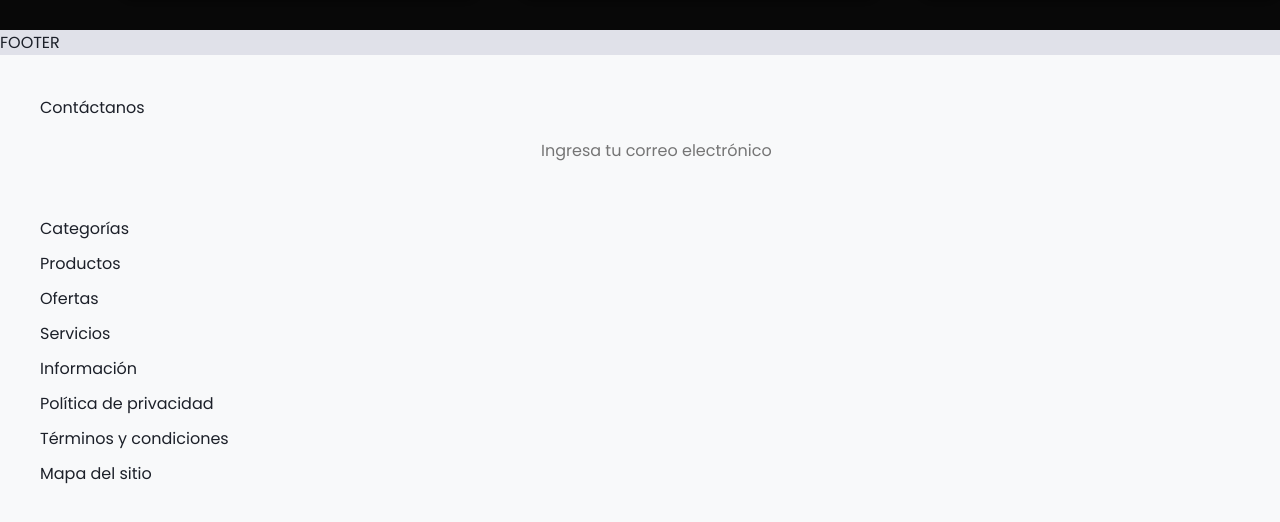
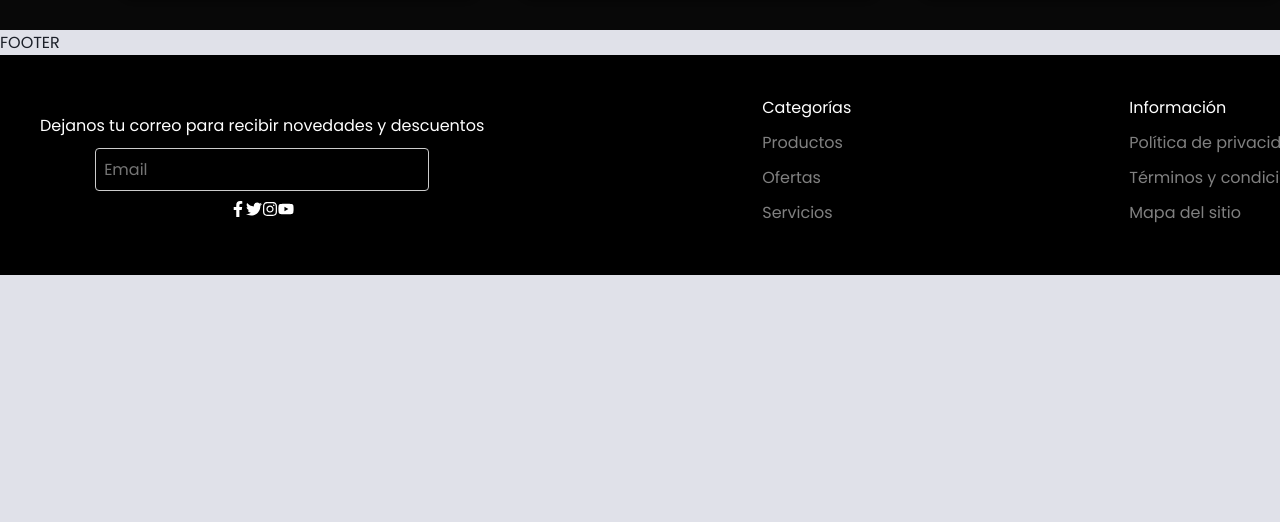
Before and after one commit to No-Country/S6-14-T-MERN, a React (Vite) app in the folder FRONT/: page / in a window 1280 px wide. Shown: the part 2142-2664 px from the top of the page. After the commit the page ends 2417 px from the top, so only its background shows below. Built offline with nearby package versions, Linux system fonts and the light colour scheme.

Commit message:
se cambian los iconos de font por los de react

```diff
--- a/FRONT/package.json
+++ b/FRONT/package.json
@@ -9,8 +9,12 @@
     "preview": "vite preview"
   },
   "dependencies": {
+    "@fortawesome/fontawesome-svg-core": "^6.3.0",
+    "@fortawesome/free-regular-svg-icons": "^6.3.0",
+    "@fortawesome/free-solid-svg-icons": "^6.3.0",
     "@paypal/react-paypal-js": "^7.8.2",
     "axios": "^1.3.1",
+    "font-awesome": "^4.7.0",
     "js-cookie": "^3.0.1",
     "react": "^18.2.0",
     "react-dom": "^18.2.0",
--- a/FRONT/src/components/footer/Footer.jsx
+++ b/FRONT/src/components/footer/Footer.jsx
@@ -1,18 +1,28 @@
 import styled from "styled-components";
+import {FaFacebookF} from "react-icons/fa";
+import {FaTwitter} from "react-icons/fa";
+import {FaInstagram} from "react-icons/fa";
+import {FaYoutube} from "react-icons/fa";
+const Footer = () => {
 
-const Footer = () => {
 const FooterContainer = styled.footer`
-    background-color: #f8f9fa;
+  background-color: black;
   padding: 40px;
+  display: flex;
+  flex-wrap: wrap;
+  justify-content: space-between;
+  align-items: center;
 `;
 
 const Column = styled.div`
   display: flex;
   flex-direction: column;
+  margin-right: 40px;
 `;
 
 const ColumnTitle = styled.h4`
   margin-bottom: 10px;
+  color: white;
 `;
 
 const ColumnList = styled.ul`
@@ -23,6 +33,7 @@ const Footer = () => {
 
 const ColumnListItem = styled.li`
   margin-bottom: 10px;
+  color: grey;
 `;
 
 const InputContainer = styled.div`
@@ -34,23 +45,30 @@ const Footer = () => {
 const Input = styled.input`
   padding: 8px;
   margin-bottom: 10px;
+  border: 1px solid #ccc;
+  border-radius: 4px;
 `;
 
 const SocialIcon = styled.i`
-    font-size: 24px;
-    margin: 0 10px;
+  display: flex;
+  justify-content: space-around;
+  color : white;
 `;
 
   return (
     <FooterContainer>
       <Column>
-        <ColumnTitle>Contáctanos</ColumnTitle>
+        <ColumnTitle>Dejanos tu correo para recibir novedades y descuentos</ColumnTitle>
         <InputContainer>
-          <Input placeholder="Ingresa tu correo electrónico" />
+          <Input placeholder="Email" />
           <div>
-            <SocialIcon className="fab fa-facebook"></SocialIcon>
-            <SocialIcon className="fab fa-twitter"></SocialIcon>
-            <SocialIcon className="fab fa-instagram"></SocialIcon>
+            <SocialIcon>
+              <FaFacebookF  />
+              <FaTwitter />
+              <FaInstagram />
+              <FaYoutube />
+            </SocialIcon>
+
           </div>
         </InputContainer>
       </Column>
```
Also changed, not shown: 1 other file (tests, documents, lock files or other folders). Lines whose indentation alone changed are shown as unchanged.
